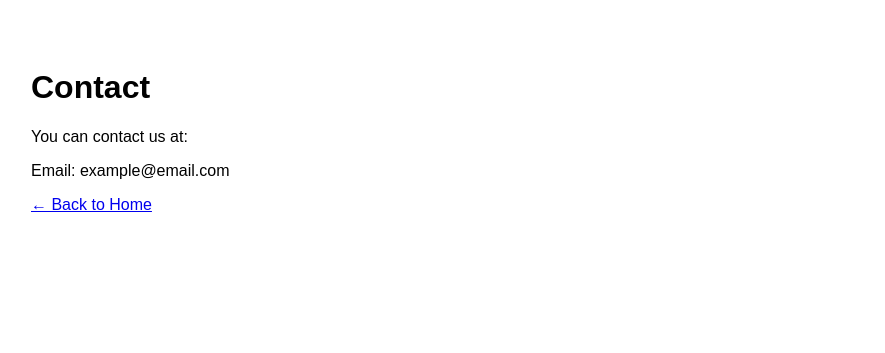
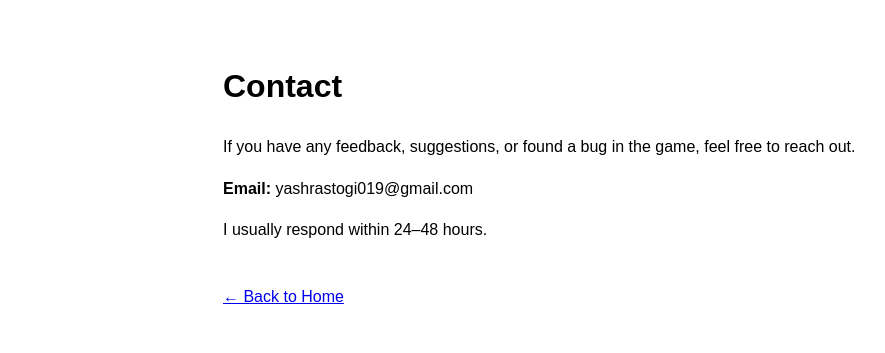
Before and after one commit to yashrastogi019-cell/Site, a plain HTML site: page contact.html in a window 1280 px wide. Shown: the whole page, without its empty margins (17-902 px from the left). Drawn offline with Linux system fonts and the light colour scheme.

Commit message:
Revise contact page title and content
Updated the title and added additional contact information and styling.

```diff
--- a/contact.html
+++ b/contact.html
@@ -1,15 +1,21 @@
 <!DOCTYPE html>
-<html>
+<html lang="en">
 <head>
-  <title>Contact — Simple Ideas</title>
   <meta charset="UTF-8">
+  <title>Contact — Neon Dash</title>
+  <meta name="viewport" content="width=device-width, initial-scale=1.0">
 </head>
-<body style="font-family:Arial; padding:40px;">
+<body style="font-family:Arial; padding:40px; max-width:800px; margin:auto; line-height:1.6;">
 
 <h1>Contact</h1>
-<p>You can contact us at:</p>
-<p>Email: example@email.com</p>
 
+<p>If you have any feedback, suggestions, or found a bug in the game, feel free to reach out.</p>
+
+<p><strong>Email:</strong> yashrastogi019@gmail.com</p>
+
+<p>I usually respond within 24–48 hours.</p>
+
+<br>
 <a href="index.html">← Back to Home</a>
 
 </body>
```
